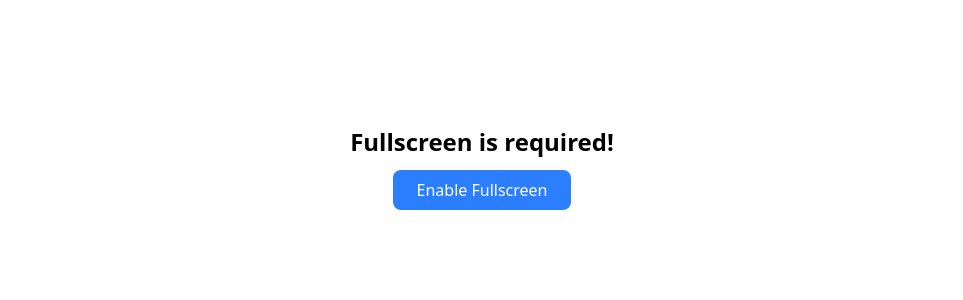
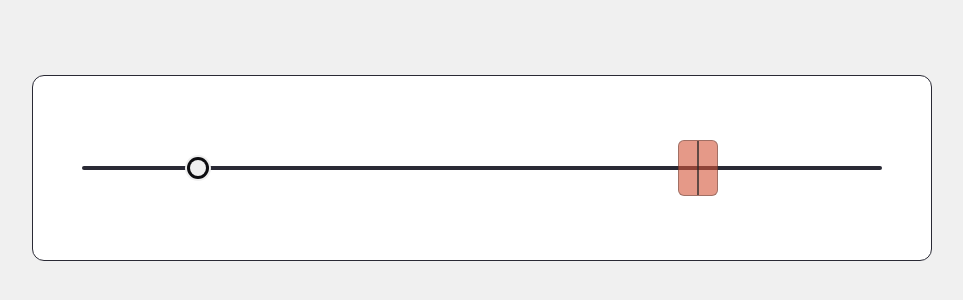
Before and after one commit to ablos/MouseAccelerationExperiment, a SvelteKit app: page / in a window 1280 px wide. Shown: the part 232-532 px from the top of the page, without its empty margins (158-1121 px from the left). Built offline with nearby package versions, Linux system fonts and the light colour scheme.

Commit message:
Added Slider task, however still is not combined with Clicking Task, the change needs to be manual on +page.svelte

```diff
--- a/package.json
+++ b/package.json
@@ -24,8 +24,8 @@
 		"@types/node": "^24",
 		"drizzle-kit": "^0.31.8",
 		"drizzle-orm": "^0.45.1",
-		"prettier": "^3.8.1",
-		"prettier-plugin-svelte": "^3.4.1",
+		"prettier": "^3.4.1",
+		"prettier-plugin-svelte": "^3.5.0",
 		"prettier-plugin-tailwindcss": "^0.7.2",
 		"svelte": "^5.51.0",
 		"tailwindcss": "^4.1.18",
--- a/src/lib/ClickTask.svelte
+++ b/src/lib/tasks/ClickTask.svelte
@@ -1,8 +1,8 @@
 <script>
     import { onMount } from 'svelte';
     import ClickTarget from "./ClickTarget.svelte";
-    import RequestFullscreen from './RequestFullscreen.svelte';
-    import { TaskStatus } from './enums';
+    import RequestFullscreen from '../RequestFullscreen.svelte';
+    import { TaskStatus } from '../enums';
 
     const radii = [10, 20, 40];
     const distances = [100, 200, 400];
--- /dev/null
+++ b/src/lib/tasks/SliderTarget.svelte
@@ -0,0 +1,227 @@
+<script>
+  import { untrack } from 'svelte';
+
+  let {
+    zoneWidth   = 40,   // px at 1080p baseline
+    distance    = 250,  // px at 1080p baseline
+    scaleX      = 1,
+    onCommit    = (result) => {}  // callback: { hit, reactionTime, errorPx, accuracy }
+  } = $props();
+
+  const TRACK_WIDTH_BASE = 800;
+  const HANDLE_RADIUS    = 16;
+
+  // Layout (scaled px)
+  let trackWidth  = $state(0);
+  let handleX     = $state(0);
+  let zoneLeft    = $state(0);
+  let zoneW       = $state(0);
+  let zoneCenterX = $state(0);
+
+  // Drag
+  let isDragging  = $state(false);
+  let dragStarted = $state(false);
+  let startTime   = $state(null);
+
+  // Committed result (for visual state after release)
+  let committed   = $state(false);
+  let hitResult   = $state(false);
+
+  let trackEl = $state(null);
+
+  let inZoneNow = $derived(
+    isDragging && handleX >= zoneLeft && handleX <= zoneLeft + zoneW
+  );
+
+  function setup() {
+    const sZoneWidth = zoneWidth * scaleX;
+    const sDistance  = distance  * scaleX;
+    trackWidth = TRACK_WIDTH_BASE * scaleX;
+
+    const halfZone = sZoneWidth / 2;
+    const padding  = sZoneWidth;
+    const zoneMin  = padding + halfZone;
+    const zoneMax  = trackWidth - padding - halfZone;
+
+    zoneCenterX = zoneMin + Math.random() * (zoneMax - zoneMin);
+    zoneLeft    = zoneCenterX - halfZone;
+    zoneW       = sZoneWidth;
+
+    const dir = Math.random() < 0.5 ? -1 : 1;
+    let hx = zoneCenterX + dir * sDistance;
+    hx = Math.max(HANDLE_RADIUS, Math.min(trackWidth - HANDLE_RADIUS, hx));
+    handleX = hx;
+
+    committed   = false;
+    hitResult   = false;
+    dragStarted = false;
+    startTime   = null;
+  }
+
+  $effect(() => {
+    // Track props as triggers only; write state via untrack to avoid cycles
+    zoneWidth; distance; scaleX; trackEl;
+    untrack(() => { if (trackEl) setup(); });
+  });
+
+  function moveHandle(clientX) {
+    if (!trackEl) return;
+    const rect = trackEl.getBoundingClientRect();
+    handleX = Math.max(HANDLE_RADIUS, Math.min(trackWidth - HANDLE_RADIUS, clientX - rect.left));
+  }
+
+  function commit() {
+    if (committed) return;
+    committed = true;
+
+    const elapsed  = startTime ? (performance.now() - startTime) : 0;
+    const inZone   = handleX >= zoneLeft && handleX <= zoneLeft + zoneW;
+    const error    = Math.abs(handleX - zoneCenterX);
+    const accuracy = inZone ? Math.max(0, 1 - error / (zoneW / 2)) : 0;
+
+    hitResult = inZone;
+
+    onCommit({
+      hit:          inZone,
+      reactionTime: Math.round(elapsed),
+      errorPx:      Math.round(error / scaleX),
+      accuracy:     Math.round(accuracy * 100)
+    });
+  }
+
+  function onMouseDown(e) {
+    if (committed) return;
+    isDragging = true;
+    moveHandle(e.clientX);
+    window.addEventListener('mousemove', onMouseMove);
+    window.addEventListener('mouseup', onMouseUp);
+  }
+
+  function onMouseMove(e) {
+    if (!isDragging) return;
+    if (!dragStarted) { dragStarted = true; startTime = performance.now(); }
+    moveHandle(e.clientX);
+  }
+
+  function onMouseUp() {
+    if (!isDragging) return;
+    isDragging = false;
+    window.removeEventListener('mousemove', onMouseMove);
+    window.removeEventListener('mouseup', onMouseUp);
+    commit();
+  }
+
+  function onTouchStart(e) {
+    if (committed) return;
+    isDragging = true;
+    moveHandle(e.touches[0].clientX);
+  }
+
+  function onTouchMove(e) {
+    if (!isDragging) return;
+    if (!dragStarted) { dragStarted = true; startTime = performance.now(); }
+    moveHandle(e.touches[0].clientX);
+    e.preventDefault();
+  }
+
+  function onTouchEnd() {
+    if (!isDragging) return;
+    isDragging = false;
+    commit();
+  }
+</script>
+
+<div
+  class="track"
+  bind:this={trackEl}
+  style="width: {trackWidth}px"
+  onmousedown={onMouseDown}
+  ontouchstart={onTouchStart}
+  ontouchmove={onTouchMove}
+  ontouchend={onTouchEnd}
+  role="slider"
+  aria-valuenow={Math.round(handleX)}
+  tabindex="0"
+>
+  <div class="track-line"></div>
+
+  <div
+    class="zone"
+    class:zone-active={inZoneNow || (committed && hitResult)}
+    style="left: {zoneLeft}px; width: {zoneW}px"
+  >
+    <div class="zone-center"></div>
+  </div>
+
+  <div
+    class="handle"
+    class:dragging={isDragging}
+    style="left: {handleX}px; width: {HANDLE_RADIUS}px; height: {HANDLE_RADIUS}px"
+  ></div>
+</div>
+
+<style>
+  .track {
+    position: relative;
+    height: 56px;
+    cursor: grab;
+    user-select: none;
+    flex-shrink: 0;
+  }
+
+  .track:active { cursor: grabbing; }
+
+  .track-line {
+    position: absolute;
+    top: 50%;
+    left: 0; right: 0;
+    height: 4px;
+    transform: translateY(-50%);
+    background: #2a2a35;
+    border-radius: 99px;
+  }
+
+  .zone {
+    position: absolute;
+    top: 50%;
+    transform: translateY(-50%);
+    height: 56px;
+    background: rgba(212, 85, 57, 0.6);
+    border: 1.5px solid rgba(36, 36, 36, 0.35);
+    border-radius: 6px;
+    pointer-events: none;
+    transition: background 0.15s, border-color 0.15s;
+  }
+
+  .zone.zone-active {
+    background: rgba(207, 53, 14, 0.25);
+    border-color: #ec382f;
+  }
+
+  .zone-center {
+    position: absolute;
+    top: 0; bottom: 0;
+    left: 50%;
+    width: 2px;
+    transform: translateX(-50%);
+    background: #292929;
+    opacity: 0.7;
+  }
+
+  .handle {
+    position: absolute;
+    top: 50%;
+    /* width: 32px;
+    height: 32px; */
+    border-radius: 50%;
+    background: #f0f0f0;
+    transform: translate(-50%, -50%);
+    box-shadow: 0 0 0 3px #0d0d10, 0 0 0 5px #f0f0f0;
+    transition: box-shadow 0.15s;
+    pointer-events: none;
+  }
+
+  .handle.dragging {
+    box-shadow: 0 0 0 3px #0d0d10, 0 0 0 5px #e8ff5a, 0 0 20px rgba(232,255,90,0.35);
+  }
+</style>
--- /dev/null
+++ b/src/lib/tasks/SliderTask.svelte
@@ -0,0 +1,150 @@
+<script>
+  import { onMount } from 'svelte';
+  import SliderTarget from './SliderTarget.svelte';
+	import { TaskStatus } from '$lib/enums';
+
+  const ZONE_WIDTHS = [20, 40, 80];
+  const DISTANCES   = [100, 250, 500];
+
+  let scaleX       = $state(1);
+  let scaleY       = $state(1);
+  let screenWidth  = $state(1920);
+  let screenHeight = $state(1080);
+  let browserZoom  = $state(1);
+
+  let trials       = $state([]);
+  let currentIndex = $state(0);
+  let results      = $state([]);
+  let status         = $state(TaskStatus.IDLE);
+
+  let trial = $derived(trials[currentIndex]);
+
+  function shuffle(arr) {
+    const a = [...arr];
+    for (let i = a.length - 1; i > 0; i--) {
+      const j = Math.floor(Math.random() * (i + 1));
+      [a[i], a[j]] = [a[j], a[i]];
+    }
+    return a;
+  }
+
+  function buildTrials() {
+    const combos = ZONE_WIDTHS.flatMap(size =>
+      DISTANCES.map(distance => ({ size, distance }))
+    );
+    return shuffle([...combos, ...combos]);
+  }
+
+  onMount(() => {
+    screenWidth  = window.screen.width;
+    screenHeight = window.screen.height;
+    browserZoom  = window.devicePixelRatio || 1;
+    scaleX = window.innerWidth  / 1920;
+    scaleY = window.innerHeight / 1080;
+    trials = buildTrials();
+  });
+
+  function handleCommit(result) {
+    results = [...results, {
+      trial:        currentIndex + 1,
+      zoneWidth:    trial.size,
+      distance:     trial.distance,
+      ...result,
+      scaleX, scaleY, screenWidth, screenHeight, browserZoom
+    }];
+
+    // Short delay so user sees the zone highlight before advancing
+    setTimeout(() => {
+      if (currentIndex + 1 >= trials.length) {
+        status = TaskStatus.DONE;
+      } else {
+        currentIndex++;
+      }
+    }, 200);
+  }
+
+
+</script>
+
+<div class="screen">
+  {#if status === TaskStatus.DONE}
+    <div class="done">
+      <div class="score">THANKS. TBC</div>
+
+    </div>
+
+  {:else if trial}
+
+    <div class="arena">
+      {#key currentIndex}
+        <SliderTarget
+          zoneWidth={trial.size}
+          distance={trial.distance}
+          scaleX={1}
+          onCommit={handleCommit}
+        />
+      {/key}
+    </div>
+  {/if}
+</div>
+
+<style>
+  .screen {
+    display: flex;
+    flex-direction: column;
+    align-items: center;
+    justify-content: center;
+    min-height: 100vh;
+    background: #f0f0f0;
+    color: black;
+    font-family: system-ui, sans-serif;
+    gap: 2rem;
+    padding: 2rem;
+  }
+
+
+  .arena {
+    background: white;
+    border: 1px solid #2a2a35;
+    border-radius: 12px;
+    padding: 4rem 3rem;
+    display: flex;
+    align-items: center;
+    justify-content: center;
+    min-width: min(900px, 95vw);
+  }
+
+  .done {
+    display: flex;
+    flex-direction: column;
+    align-items: center;
+    gap: 1.5rem;
+  }
+
+  .score {
+    font-size: 5rem;
+    font-weight: 700;
+    font-family: 'Space Mono', monospace;
+    line-height: 1;
+  }
+
+  .btn {
+    font-family: 'Space Mono', monospace;
+    font-size: 0.75rem;
+    font-weight: 700;
+    text-transform: uppercase;
+    letter-spacing: 0.05em;
+    padding: 0.65rem 1.4rem;
+    border-radius: 6px;
+    border: 1.5px solid #2a2a35;
+    background: transparent;
+    color: #f0f0f0;
+    cursor: pointer;
+    transition: all 0.15s;
+  }
+
+  .btn:hover {
+    border-color: #e8ff5a;
+    color: #e8ff5a;
+  }
+</style>
--- a/src/routes/+page.svelte
+++ b/src/routes/+page.svelte
@@ -1,5 +1,6 @@
 <script>
-    import ClickTask from "$lib/ClickTask.svelte";
+    import ClickTask from "$lib/tasks/ClickTask.svelte";
+	import SliderTask from "$lib/tasks/SliderTask.svelte";
 </script>
 
-<ClickTask />
+<SliderTask />
```
Also changed, not shown: src/lib/tasks/ClickTarget.svelte (renamed from src/lib/ClickTarget.svelte), 1 other file (tests, documents, lock files or other folders).
